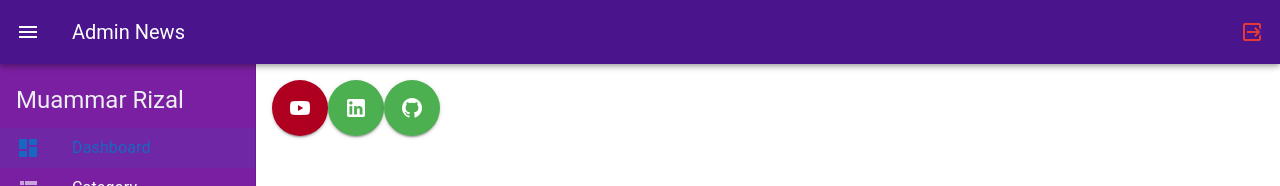
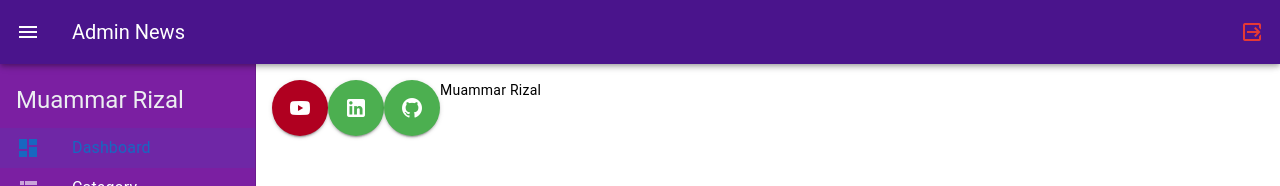
Before and after one commit to MuammarRizal/daily-digest, a Vue app: page /dashboard/profile in a window 1280 px wide. Shown: the top 186 px of the page. Built offline with nearby package versions, Linux system fonts and the light colour scheme.

Commit message:
define(store) : implement store in profile route

```diff
--- a/src/views/admin/Profile.view.vue
+++ b/src/views/admin/Profile.view.vue
@@ -3,11 +3,18 @@
     <template v-for="({ color, icon, href }, index) in attrIcon" :key="index">
       <IconComponent :color="color" :icon="icon" :href="href" />
     </template>
+
+    <ul>
+      <li v-for="data in dataUsers" :key="data.name">{{ data.name }}</li>
+    </ul>
   </div>
 </template>
 
 <script setup>
 import IconComponent from '@/components/IconLink.component.vue'
+import useUserData from '@/stores/users'
+
+const { dataUsers } = useUserData()
 const attrIcon = [
   {
     color: 'error',
```
